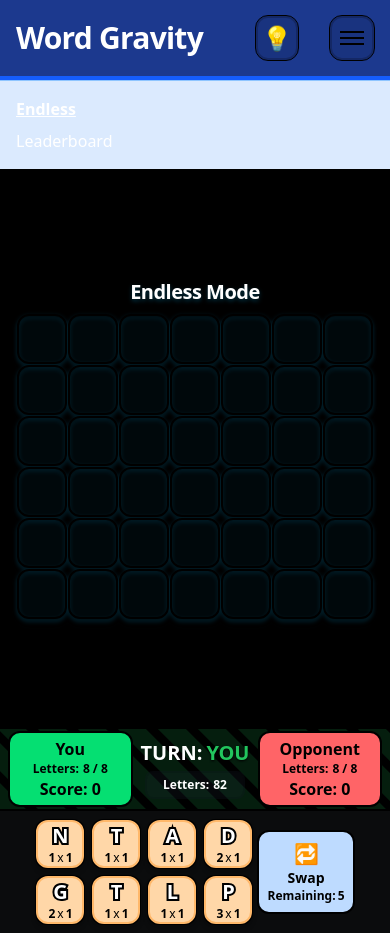
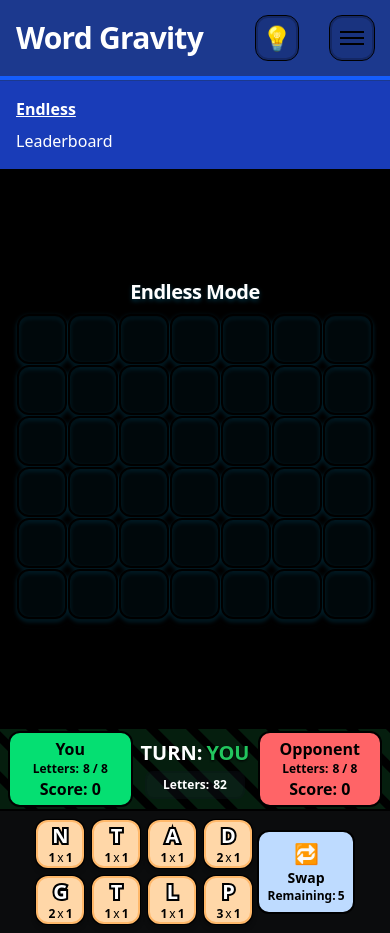
Before and after one commit to xandwr/word-gravity-pure, a SvelteKit app: page / in a window 390 px wide. Both pictures are taken after a click on the button "Toggle menu". Built offline with nearby package versions, Linux system fonts and the light colour scheme; no server answers.

Commit message:
Header style

```diff
--- a/src/components/headerBar.svelte
+++ b/src/components/headerBar.svelte
@@ -57,7 +57,7 @@
 <!-- mobile dropdown -->
 {#if menuOpen}
     <nav
-        class="md:hidden flex flex-col text-white bg-blue-100 border-t border-blue-300 p-4 gap-2"
+        class="md:hidden flex flex-col text-white bg-blue-800 border-t border-blue-900 p-4 gap-2"
     >
         <a
             href="/"
```
Also changed, not shown: src/lib/shaders/gradient.frag.
